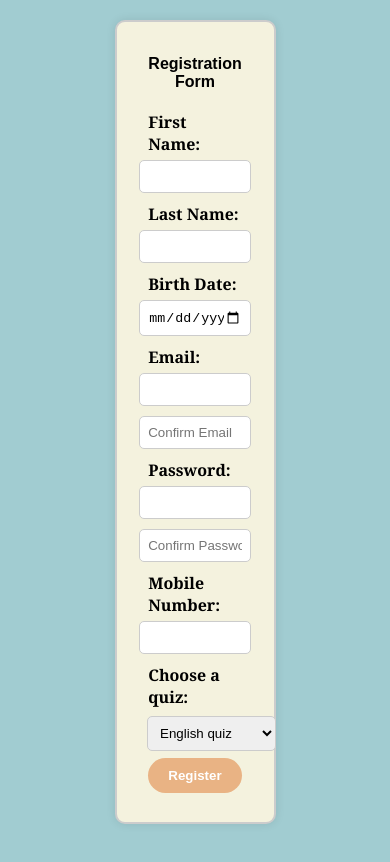
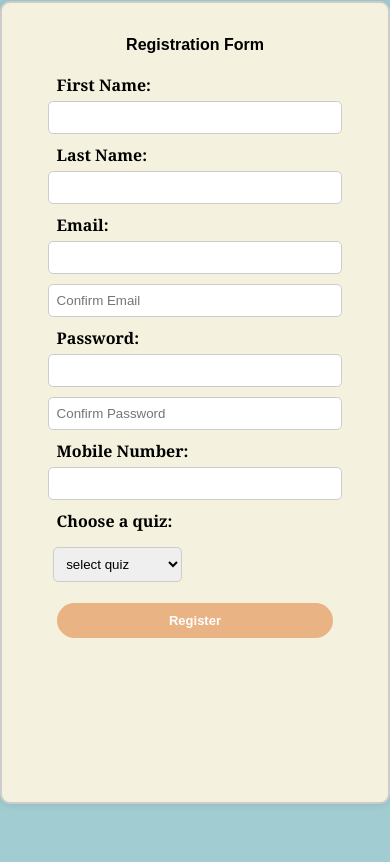
Before and after one commit to AnasWebDev/quiz_project, a plain HTML site: page quiz/register.html in a window 390 px wide. Drawn offline with Linux system fonts and the light colour scheme.

Commit message:
last update

```diff
--- a/index.html
+++ b/index.html
@@ -5,6 +5,7 @@
     <meta name="viewport" content="width=device-width, initial-scale=1.0" />
     <title>Home page</title>
     <link rel="stylesheet" href="./style.css" />
+    <link rel="icon" type="image/x-icon" href="quiz-logo-removebg-preview.png">
   </head>
   <body>
     <div class="banner">
--- a/quiz/CSS/register.css
+++ b/quiz/CSS/register.css
@@ -95,13 +95,27 @@ h2 {
   margin: 3% 9%;
 }
 
-/* .imgcontainer{
-            display: flex;
-            justify-content: center;
-            align-items: center;
-        }
-        .imgcontainer img {
-            margin-top: 3%;
-            width: 200px;
-             height: 200px;
-        } */
+@media (min-width: 280px) and (max-width: 900px){
+
+  #registrationForm{
+    width: 100%;
+    max-width: 100%;
+    margin-bottom: 5%;
+
+  }
+
+  .container{
+    width: 90%;
+    max-width: 90%;
+    margin-bottom: 20%;
+
+  }
+
+  #btn{
+
+    font-size: small;
+     margin-bottom: 70%;
+  }
+
+
+};
--- a/quiz/register.html
+++ b/quiz/register.html
@@ -6,6 +6,7 @@
 	<meta name="viewport" content="width=device-width, initial-scale=1.0">
 	<title>Registration Form</title>
 	<link rel="stylesheet" href="./CSS/register.css">
+	<link rel="icon" type="image/x-icon" href="quiz-logo-removebg-preview.png">
 </head>
 
 <body>
@@ -20,8 +21,8 @@
 			<label class="labelFont" for="lastName">Last Name:</label>
 			<input type="text" id="lastName" required pattern="[A-Za-z]+" title="Only letters allowed">
 
-			<label class="labelFont" for="birthdate">Birth Date:</label>
-			<input type="date" id="birthdate" required>
+			<!-- <label class="labelFont" for="birthdate">Birth Date:</label>
+			<input type="date" id="birthdate" required> -->
 
 			<label class="labelFont" for="email">Email:</label>
 			<input type="email" id="email" required>
@@ -40,6 +41,7 @@
 			<section id="quizForm">
 				<label class="labelFont" for="quizOptions">Choose a quiz:</label>
 				<select name="quizOptions" id="quizOptions">
+					<option>select quiz</option>
 					<option value="ENGLISH">English quiz</option>
 					<option value="HTML">HTML quiz</option>
 					<option value="CSS">CSS quiz</option>
@@ -47,7 +49,7 @@
 				</select>
 			</section>
 
-			<button type="submit">Register</button>
+			<button type="submit" id="btn">Register</button>
 		</form>
 
 		<div id="errorContainer"></div>
```
Also changed, not shown: quiz/Login.html (+1 -0 lines), quiz/PassOrFail.html (+1 -0 lines), quiz/Resultpage.html (+2 -1 lines), quiz/startpage.html (+1 -0 lines).
